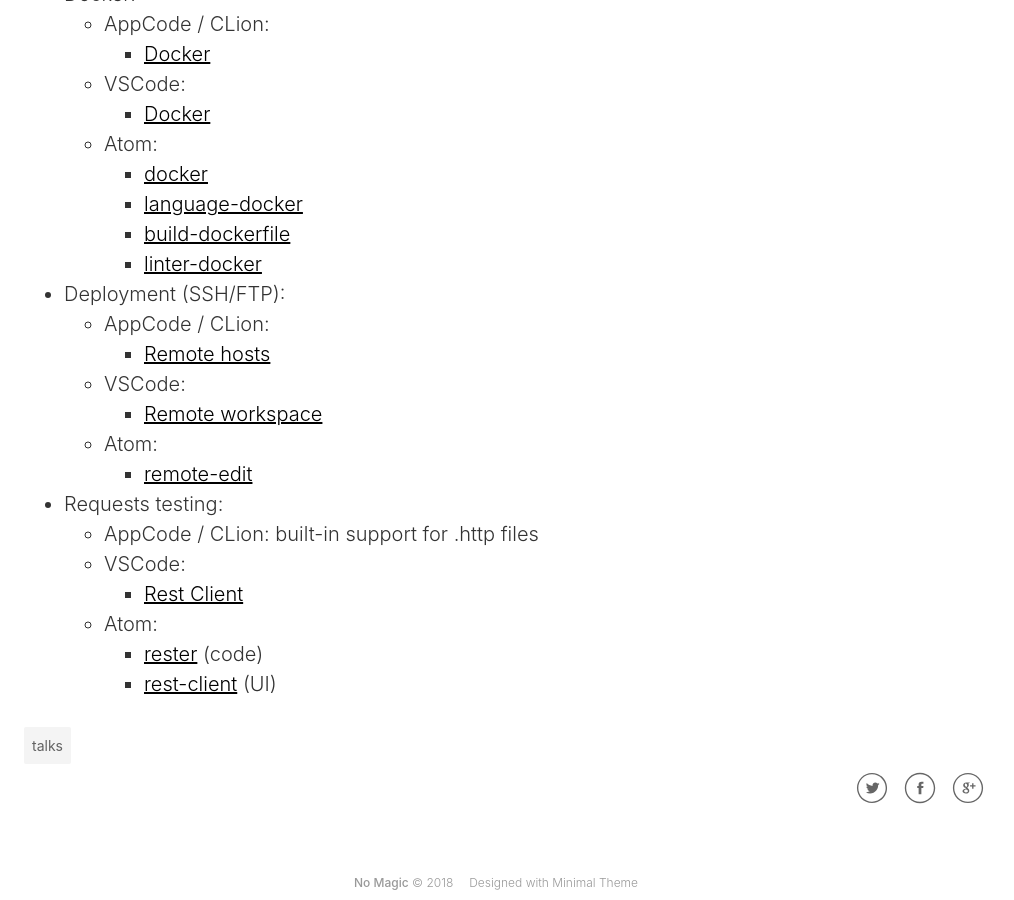
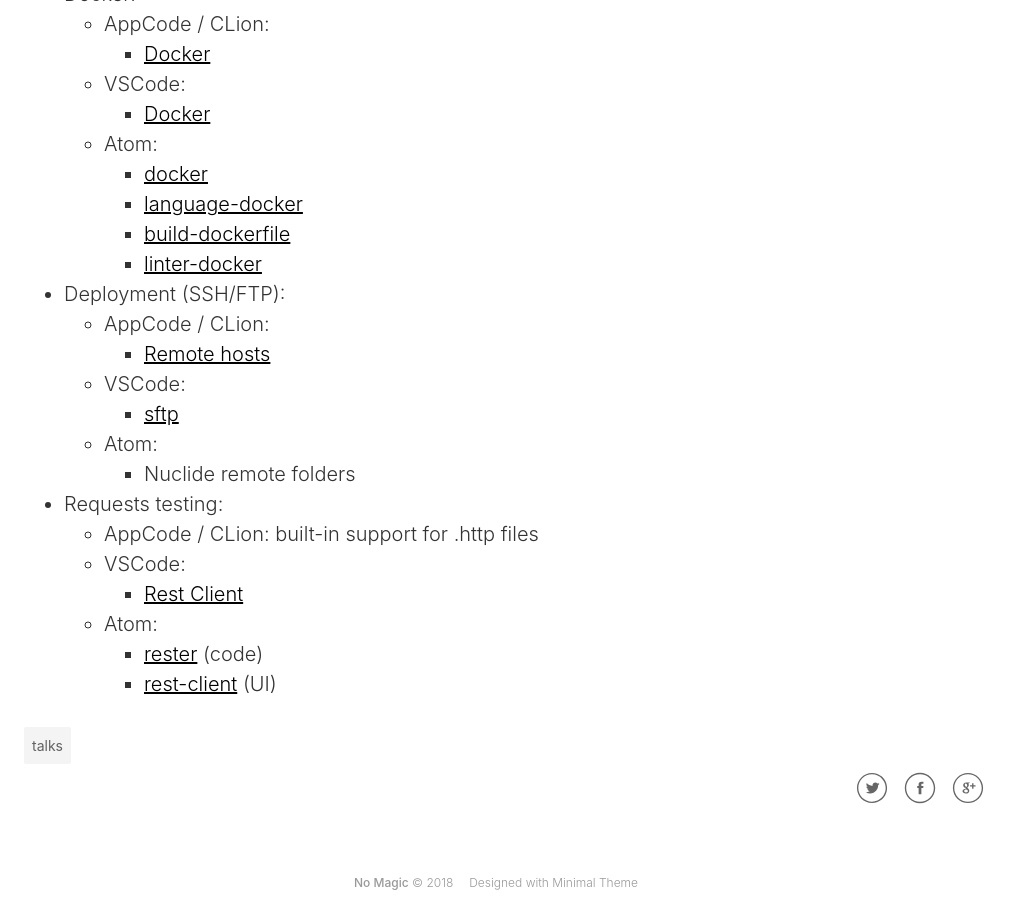
Before and after one commit to yeswolf/yeswolf.github.io, a Jekyll site: the page built from _posts/2018-06-09-talk.md, in a window 1280 px wide and 900 px high, scrolled down 2328 px. Shown: the whole window, without its empty margins (136-1150 px from the left). Built offline with Jekyll 4.4.1, drawn with Linux system fonts in a browser that asks for light colours.

Commit message:
Removed obsolete and wrong plugins

```diff
--- a/_posts/2018-06-09-talk.md
+++ b/_posts/2018-06-09-talk.md
@@ -89,9 +89,9 @@ A short reference of materials used in my "Thinking like an IDE" talk. It's not
     - AppCode / CLion:
         - [Remote hosts](https://blog.jetbrains.com/objc/2017/01/appcode-2017-1-eap/#remote_hosts)
     - VSCode:
-        - [Remote workspace](https://marketplace.visualstudio.com/items?itemName=mkloubert.vscode-remote-workspace)
+        - [sftp](https://marketplace.visualstudio.com/items?itemName=liximomo.sftp)
     - Atom:
-        - [remote-edit](https://atom.io/packages/remote-edit)
+        - Nuclide remote folders
 - Requests testing:
     - AppCode / CLion: built-in support for .http files
     - VSCode:
```
